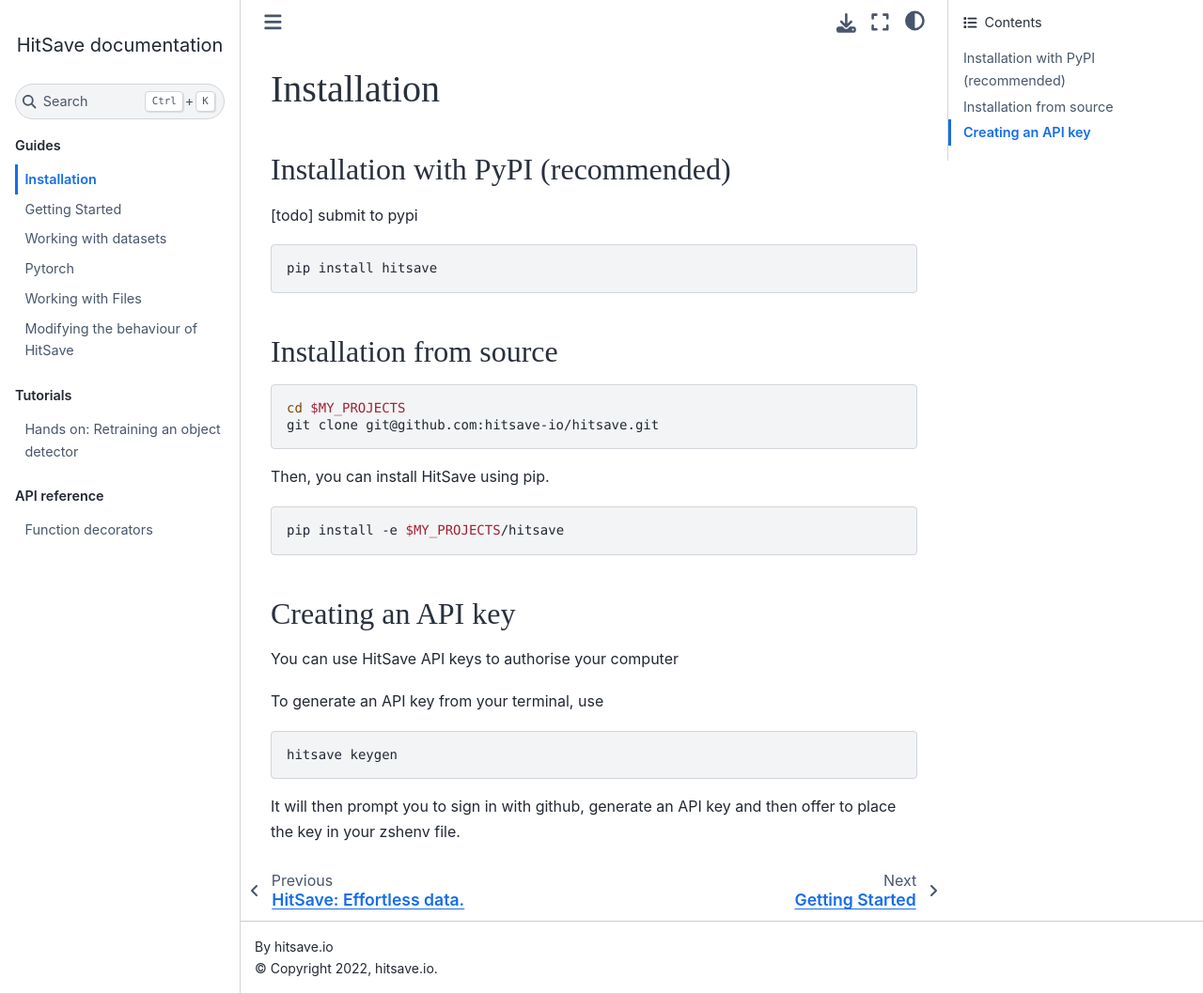
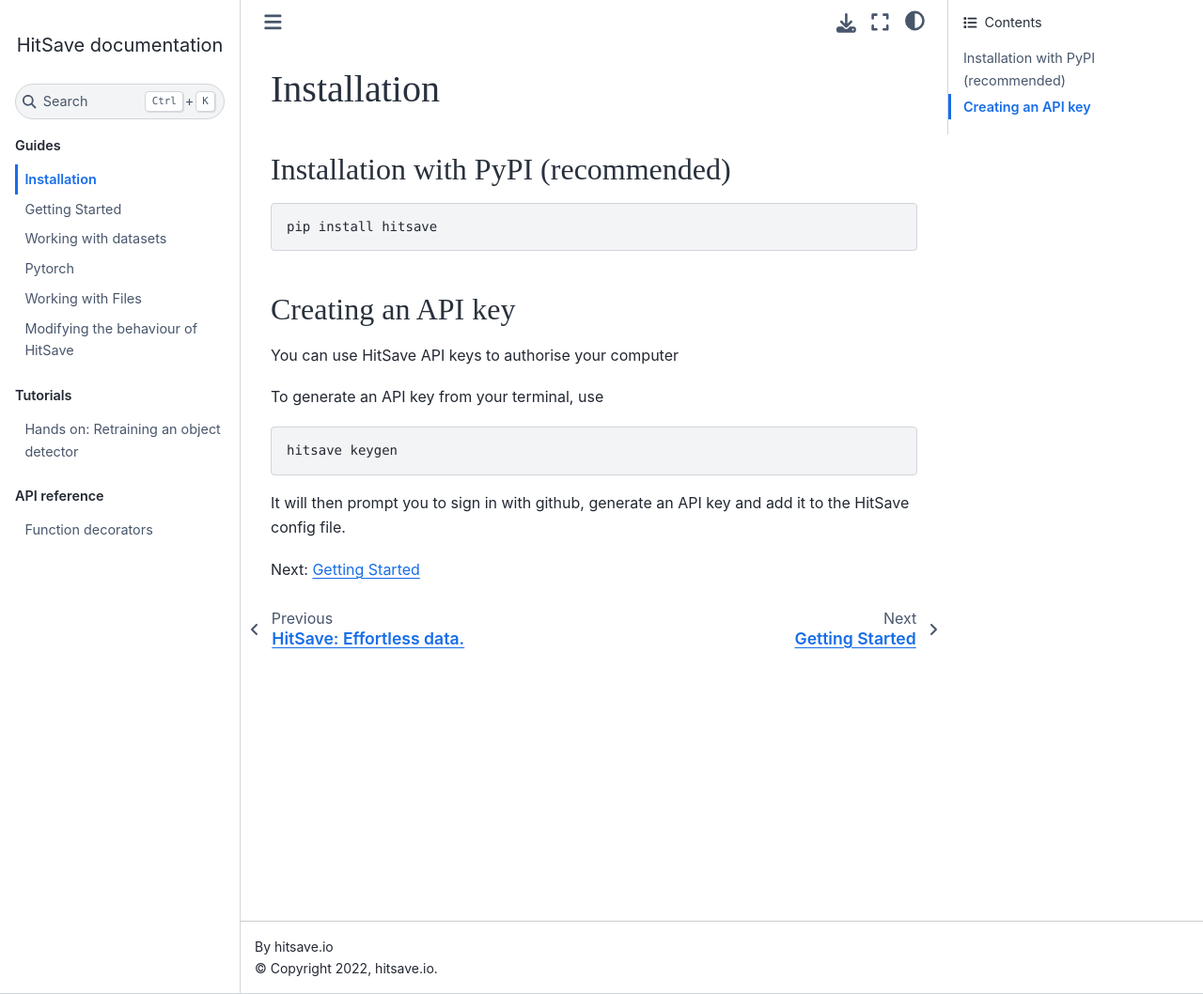
Before and after one commit to hitsave-io/xyz, a Sphinx documentation site: the page built from client/docs/guides/installation.md, in a window 1280 px wide and 1058 px high. Shown: the whole window at 94% size. Built offline with Sphinx 7.4.7, drawn with Linux system fonts in a browser that asks for light colours.

Commit message:
doc: clean installation

````diff
--- a/client/docs/guides/installation.md
+++ b/client/docs/guides/installation.md
@@ -1,24 +1,9 @@
 # Installation
 
-### Installation with PyPI (recommended)
-
-[todo] submit to pypi
+## Installation with PyPI (recommended)
 
 ```sh
 pip install hitsave
-```
-
-### Installation from source
-
-```sh
-cd $MY_PROJECTS
-git clone git@github.com:hitsave-io/hitsave.git
-```
-
-Then, you can install HitSave using pip.
-
-```sh
-pip install -e $MY_PROJECTS/hitsave
 ```
 
 ## Creating an API key
@@ -31,5 +16,6 @@ To generate an API key from your terminal, use
 hitsave keygen
 ```
 
-It will then prompt you to sign in with github, generate an API key and then
-offer to place the key in your zshenv file.
+It will then prompt you to sign in with github, generate an API key and add it to the HitSave config file.
+
+Next: [Getting Started](getting_started)
````
Also changed, not shown: client/docs/guides/getting_started.md (+1 -0 lines).
